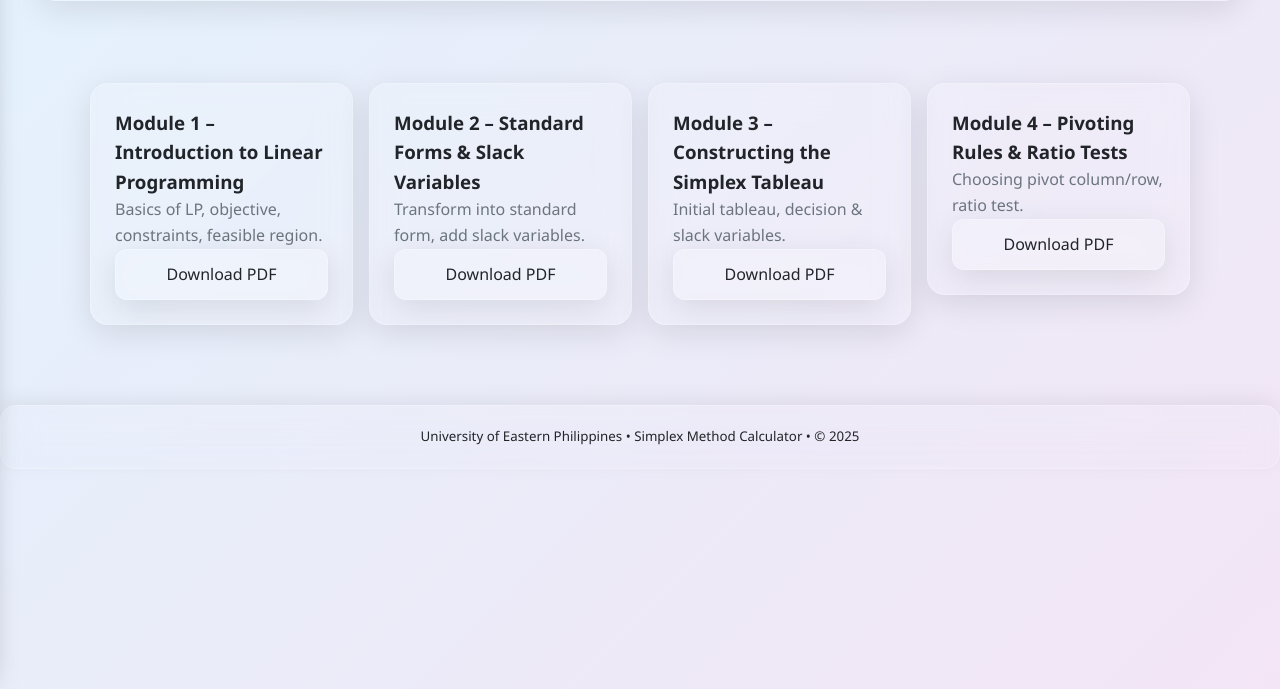
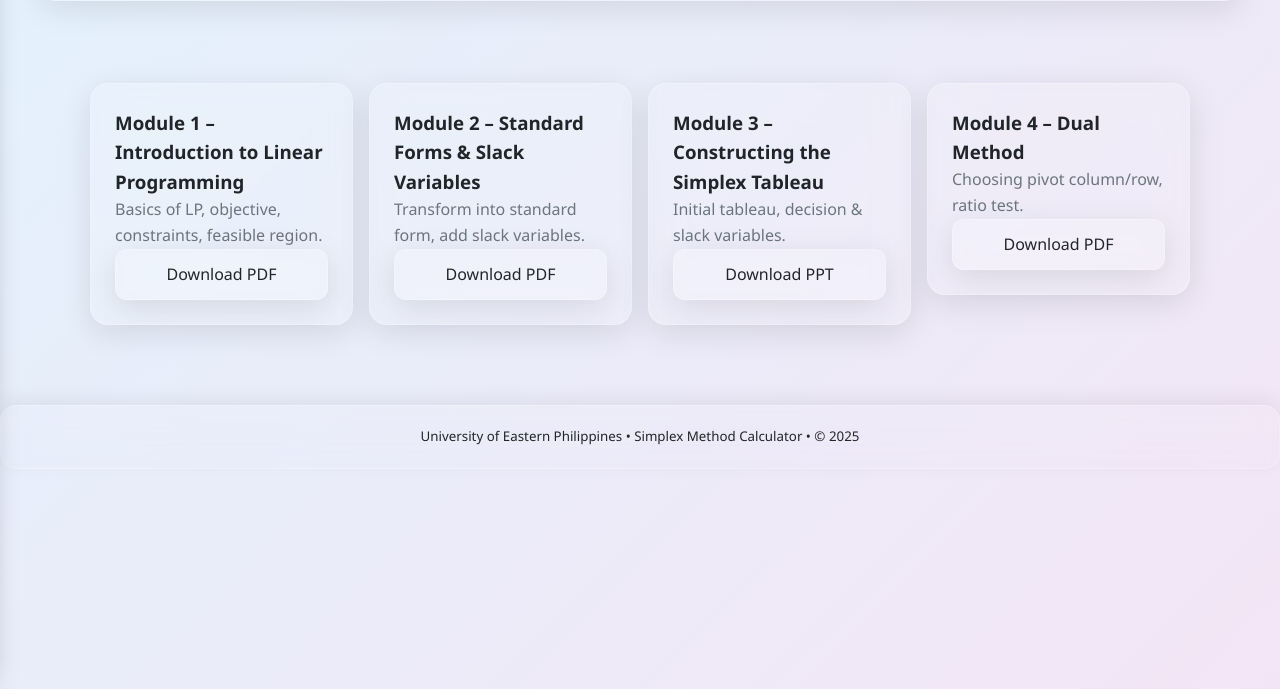
Before and after one commit to xfordx058/SimplexMethodSolver, a plain HTML site: page modules.html in a window 1280 px wide. Shown: the part 119-808 px from the top of the page. Drawn offline with Linux system fonts and the light colour scheme.

Commit message:
Add files via upload

```diff
--- a/modules.html
+++ b/modules.html
@@ -49,25 +49,25 @@
       <div class="glass-card">
         <h3>Module 1 – Introduction to Linear Programming</h3>
         <p style="color:var(--muted)">Basics of LP, objective, constraints, feasible region.</p>
-        <a href="modules/module1_notes.pdf" download="Module_1_Introduction_to_LP.pdf" class="glass-btn" style="text-align:center;text-decoration:none;display:block;">Download PDF</a>
+        <a href="modules/Module-1-Quantitative-Methods.pdf" download="Module-1-Quantitative-Methods.pdf" class="glass-btn" style="text-align:center;text-decoration:none;display:block;">Download PDF</a>
       </div>
 
       <div class="glass-card">
         <h3>Module 2 – Standard Forms & Slack Variables</h3>
         <p style="color:var(--muted)">Transform into standard form, add slack variables.</p>
-        <a href="modules/module2_notes.pdf" download="Module_2_Standard_Forms.pdf" class="glass-btn" style="text-align:center;text-decoration:none;display:block;">Download PDF</a>
+        <a href="modules/Module-2-QUANTITATIVE-METHODS2 (2).pdf" download="Module-2-QUANTITATIVE-METHODS2 (2).pdf" class="glass-btn" style="text-align:center;text-decoration:none;display:block;">Download PDF</a>
       </div>
 
       <div class="glass-card">
         <h3>Module 3 – Constructing the Simplex Tableau</h3>
         <p style="color:var(--muted)">Initial tableau, decision & slack variables.</p>
-        <a href="modules/module3_notes.pdf" download="Module_3_Simplex_Tableau.pdf" class="glass-btn" style="text-align:center;text-decoration:none;display:block;">Download PDF</a>
+        <a href="modules/qm-LP_090138 (5).pptx" download="qm-LP_090138 (5).pptx" class="glass-btn" style="text-align:center;text-decoration:none;display:block;">Download PPT</a>
       </div>
 
       <div class="glass-card">
-        <h3>Module 4 – Pivoting Rules & Ratio Tests</h3>
+        <h3>Module 4 – Dual Method</h3>
         <p style="color:var(--muted)">Choosing pivot column/row, ratio test.</p>
-        <a href="modules/module4_notes.pdf" download="Module_4_Pivoting_Rules.pdf" class="glass-btn" style="text-align:center;text-decoration:none;display:block;">Download PDF</a>
+        <a href="modules/Backup-of-Module-4-The-Dual-Method_063918.pdf" download="Backup-of-Module-4-The-Dual-Method_063918.pdf" class="glass-btn" style="text-align:center;text-decoration:none;display:block;">Download PDF</a>
       </div>
 
     </section>
```
Also changed, not shown: 4 other files.
